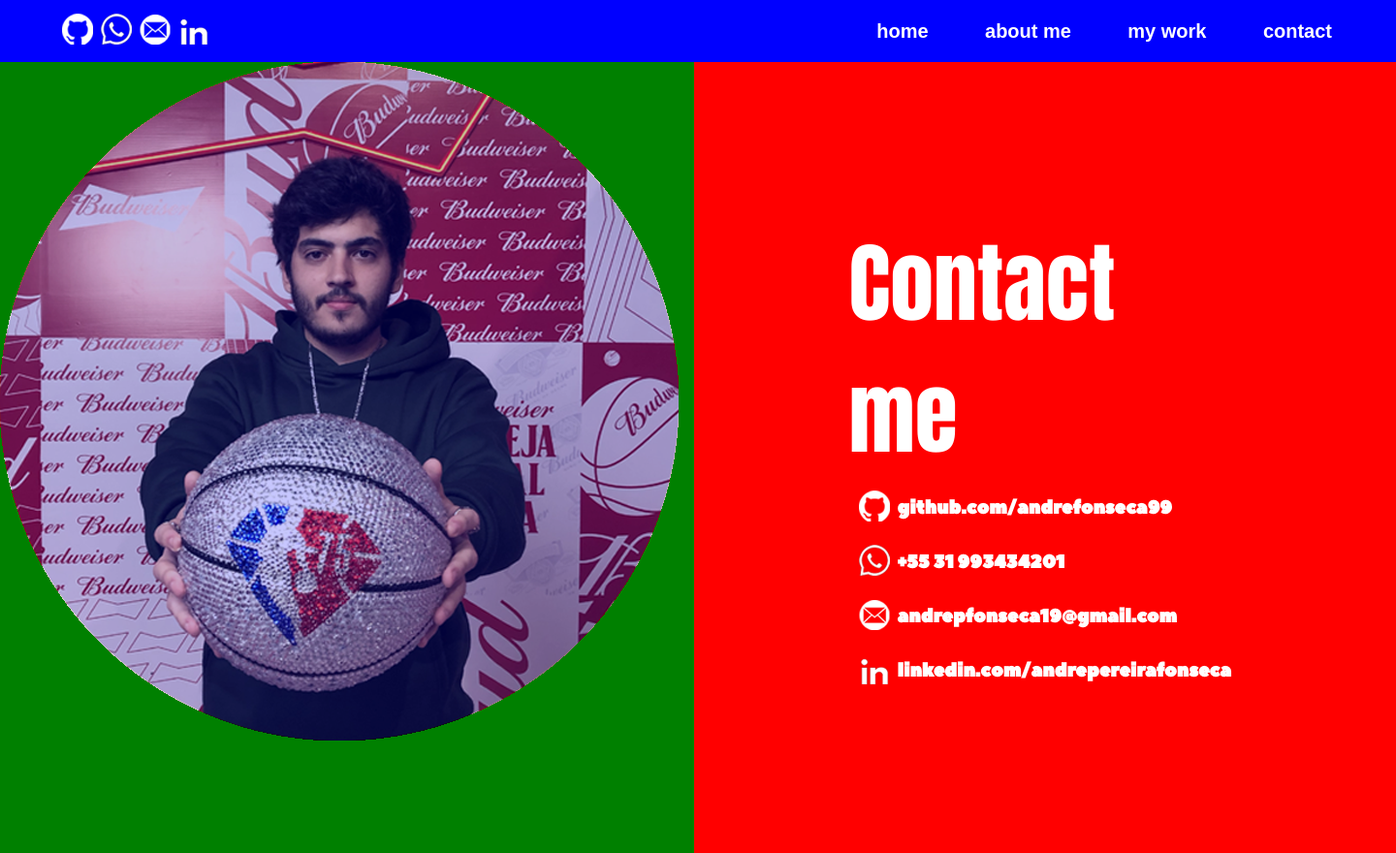
After one commit to andrefonseca99/portfolio, a Django app: page /contact/ in a window 1440 px wide. The commit adds this page. Shown: the whole page at 97% size. Run offline with Django 4.2, Linux system fonts and the light colour scheme.

Commit message:
Creating contact page

```diff
--- a/base_static/global/css/styles.css
+++ b/base_static/global/css/styles.css
@@ -33,12 +33,12 @@ html::-webkit-scrollbar {
 
 html::-webkit-scrollbar-thumb {
     background-color: var(--color-primary-pink);
-    border-radius: 100vw;
+    border-radius: 90vw;
 }
 
 html::-webkit-scrollbar-track {
     background-color: var(--color-primary-dark);
-    border-radius: 100vw;
+    border-radius: 90vw;
     margin-top: 6rem;
 }
 
@@ -87,7 +87,7 @@ a {
     display: flex;
     align-items: center;
     justify-content: space-between;
-    width: 100vw;
+    width: 95vw;
     margin: 0rem auto;
     padding: 1rem;
 }
@@ -183,7 +183,7 @@ a {
 
 .computer img {
     max-height: 40rem;
-    max-width: 100%;
+    max-width: 90%;
 }
 
 .computer img {
@@ -340,6 +340,52 @@ a {
     max-width: 2rem;
 }
 
+/* Contact */
+
+.contact-container {
+    background: red;
+    display: grid;
+    grid-template-columns: 1fr 1fr;
+    min-height: 90vh;
+}
+
+.contact-text {
+    padding: 1rem;
+}
+
+.contact-links {
+    display: flex;
+    flex-direction: column;
+    align-items: flex-start;
+    justify-content: center;
+    max-width: 100%;
+}
+
+.contact-info h3 {
+    color: var(--color-primary-white);
+}
+
+.contact-info {
+    padding: 15rem;
+}
+
+.info {
+    display: flex;
+    padding: 1rem;
+    gap: .8rem;
+    align-items: center;
+    justify-content: center;
+}
+
+.info img {
+    max-width: 3.2rem;
+    max-height: 3.2rem;
+}
+
+.personal-image {
+    background: green;
+}
+
 @supports(-webkit-overflow-scrolling: touch){
     .hero-inner {
         clip: unset;
@@ -371,8 +417,7 @@ a {
         display: flex;
         flex-direction: column;
         align-content: flex-start;
-        padding-left: 1rem;
-        padding-bottom: 2rem;
+        padding: 2rem;
         gap: .1rem;
     }
     .computer {
--- a/base_templates/global/partials/header.html
+++ b/base_templates/global/partials/header.html
@@ -30,7 +30,7 @@
                 <li><a href="/">home</a></li>
                 <li><a href="/about-me/">about me</a></li>
                 <li><a href="/my-work/">my work</a></li>
-                <li><a href="/">contact</a></li>
+                <li><a href="/contact/">contact</a></li>
             </ul>
         </nav>
     </div>
--- /dev/null
+++ b/personal_projects/templates/personal_projects/pages/contact.html
@@ -0,0 +1,52 @@
+{% extends 'global/base.html' %}
+{% load static %}
+
+{% block title %}Contact |{% endblock title %}
+
+{% block content %}
+<div class="contact-container">
+
+    <div class="personal-image">
+        <div class="my-image">
+            <img src="{% static 'global/img/profile-image.png' %}" alt="computer-image">
+        </div>
+    </div>
+
+    <div class="contact-info">
+        <div class="contact-text">
+            <h1>Contact me</h1>
+            <div class="contact-links">
+                <div class="info">
+                    <a href='https://github.com/andrefonseca99' target="_blank">
+                        <img src="{% static 'global/img/github-icon.png' %}" alt="github-icon">
+                    </a>
+                    <h3>github.com/andrefonseca99</h3>
+                </div>
+
+                <div class="info">
+                    <a href='//wa.me/5531993434201' target="_blank">
+                        <img src="{% static 'global/img/wpp-icon.png' %}" alt="wpp-icon">
+                    </a>
+                    <h3>+55 31 993434201</h3>
+                </div>
+
+                <div class="info">
+                    <a href='//mailto:andrepfonseca19@gmail.com' target="_blank">
+                        <img src="{% static 'global/img/email-icon.png' %}" alt="email-icon">
+                    </a>
+                    <h3>andrepfonseca19@gmail.com</h3>
+                </div>
+
+                <div class="info">
+                    <a href='https://www.linkedin.com/in/andrepereirafonseca/' target="_blank">
+                        <img src="{% static 'global/img/linkedin-icon.png' %}" alt="linkedin-icon">
+                    </a>
+                    <h3>linkedin.com/andrepereirafonseca</h3>
+                </div>
+            </div>
+        </div>
+    </div>
+
+</div>
+
+{% endblock content %}
--- a/personal_projects/templates/personal_projects/pages/work.html
+++ b/personal_projects/templates/personal_projects/pages/work.html
@@ -46,7 +46,7 @@
     <div class="project-container">
         <div class="project-img">
             <a href='https://sneakers.andrepf.com/' target="_blank">
-                <img src="{% static 'global/img/sneakers_devices.png' %}" alt="sneakers_devices">
+                <img src="{% static 'global/img/portfolio_devices.png' %}" alt="sneakers_devices">
             </a>
         </div>
         <div class="project-desc">
--- a/personal_projects/urls.py
+++ b/personal_projects/urls.py
@@ -6,4 +6,5 @@ urlpatterns = [
     path('', views.home, name="home"),
     path('about-me/', views.about, name="about"),
     path('my-work/', views.work, name="work"),
+    path('contact/', views.contact, name="contact"),
 ]
--- a/personal_projects/views.py
+++ b/personal_projects/views.py
@@ -10,3 +10,6 @@ def about(request):
 
 def work(request):
     return render(request, 'personal_projects/pages/work.html')
+
+def contact(request):
+    return render(request, 'personal_projects/pages/contact.html')
```
Also changed, not shown: base_static/global/img/portfolio_devices.png (added), base_static/global/img/profile-image.png (added), base_static/global/img/sneakers_devices.png.
